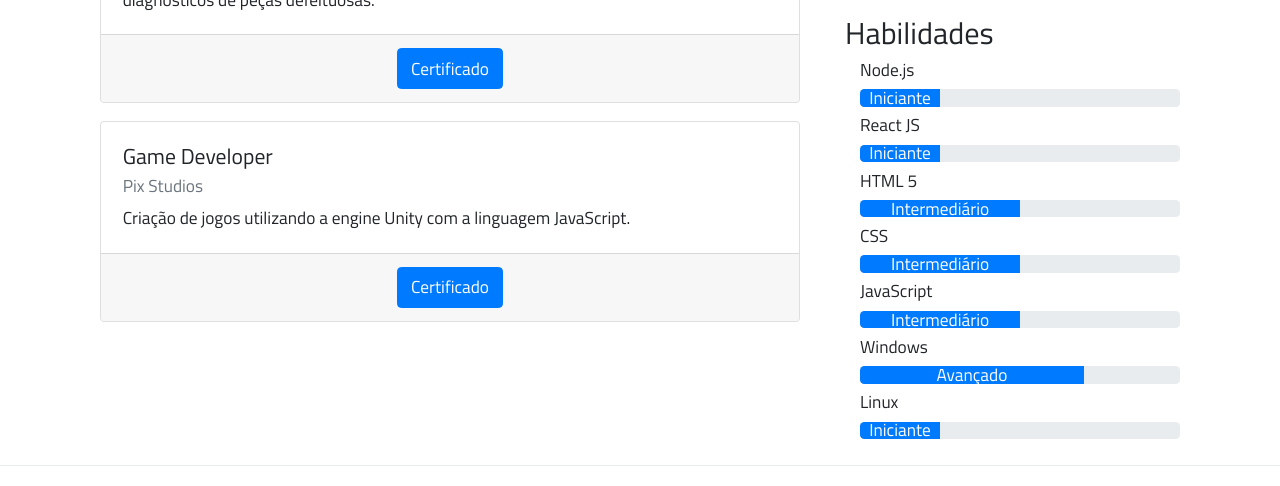
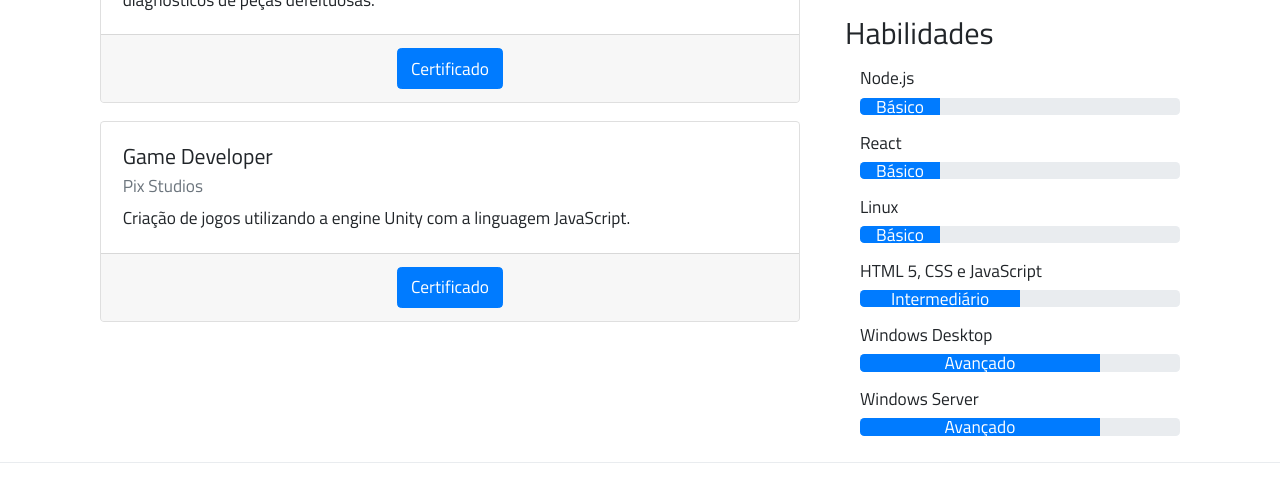
Before and after one commit to johnlimaa/johnlimaa.github.io, a plain HTML site: page index.html in a window 1280 px wide. Shown: the part 1608-2094 px from the top of the page. Drawn offline with Linux system fonts and the light colour scheme.

Commit message:
Automaçao da criaçao de skills.

```diff
--- a/data/main.json
+++ b/data/main.json
@@ -90,6 +90,5 @@
 			"nivel": "Avançado",
 			"titulo": "Windows Server"
 		}
-
 	]
 }
--- a/index.html
+++ b/index.html
@@ -84,40 +84,11 @@
         <h3>Treinamentos</h3>
         <div id="training"></div>
 
-              <h3 class="mt-3">Habilidades</h3>
-              <div id="skills" class="container">
-                <h6 class="mt-2">Node.js</h6>
-              <div class="progress">
-                <div class="progress-bar" role="progressbar" style="width: 25%;">Iniciante</div>
-              </div>
-              <h6 class="mt-2">React JS</h6>
-              <div class="progress">
-                <div class="progress-bar" role="progressbar" style="width: 25%;" aria-valuenow="25" aria-valuemin="0" aria-valuemax="100">Iniciante</div>
-              </div>
-              <h6 class="mt-2">HTML 5</h6>
-              <div class="progress">
-                <div class="progress-bar" role="progressbar" style="width: 50%;" aria-valuenow="25" aria-valuemin="0" aria-valuemax="100">Intermediário</div>
-              </div>
-              <h6 class="mt-2">CSS</h6>
-              <div class="progress">
-                <div class="progress-bar" role="progressbar" style="width: 50%;" aria-valuenow="25" aria-valuemin="0" aria-valuemax="100">Intermediário</div>
-              </div>
-              <h6 class="mt-2">JavaScript</h6>
-              <div class="progress">
-                <div class="progress-bar" role="progressbar" style="width: 50%;" aria-valuenow="25" aria-valuemin="0" aria-valuemax="100">Intermediário</div>
-              </div>
-              <h6 class="mt-2">Windows</h6>
-              <div class="progress">
-                <div class="progress-bar" role="progressbar" style="width: 70%;" aria-valuenow="25" aria-valuemin="0" aria-valuemax="100">Avançado</div>
-              </div>
-              <h6 class="mt-2">Linux</h6>
-              <div class="progress">
-                <div class="progress-bar" role="progressbar" style="width: 25%;" aria-valuenow="25" aria-valuemin="0" aria-valuemax="100">Iniciante</div>
-              </div>
-              </div>
+        <h3 class="mt-3">Habilidades</h3>
+        <div id="skills" class="container"> </div>
 
-            </div>
-          </div>
+      </div>
+    </div>
         </div>
         <div class="dropdown-divider mb-4 mt-4"></div>
         <div class="container">
@@ -217,7 +188,9 @@
             </div>
           </div>
           -->
+
           <!--
+          Template treinamentos
           <div class="card mb-2">
             <div class="card-body">
               <h5 class="card-title">
@@ -229,5 +202,14 @@
           </div>
           -->
 
+          <!--
+            <div>
+              <h6 class="mt-2">Node.js</h6>
+              <div class="progress">
+                <div class="progress-bar" role="progressbar" style="width: 25%;">Iniciante</div>
+              </div>
+            </div>
+           -->
+
       </body>
       </html>
--- a/js/main.js
+++ b/js/main.js
@@ -61,7 +61,29 @@
     };
 
     function createSkillsView(selector, data) {
-        console.log(data);
+        function defineSkillLevel(level) {
+            switch(level) {
+                case ("Profissional") :
+                    level = "professional";
+                    break;
+                case ("Avançado") :
+                    level = "avancado";
+                    break;
+                case ("Intermediário") :
+                    level = "intermediario";
+                    break;
+                default:
+                    level = "basico";
+            };
+
+            return level;
+        };
+        let skill = $("<div/>").addClass("mt-3");
+
+        skill.append($("<h6/>").text(data.titulo));
+        skill.append($("<div/>").addClass("progress").append($("<div/>").attr({ role: "progressbar" }).addClass("progress-bar " + defineSkillLevel(data.nivel)).text(data.nivel)));
+
+        skill.appendTo(selector);
     };
 
 })();
```
